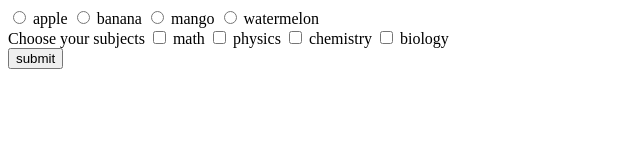
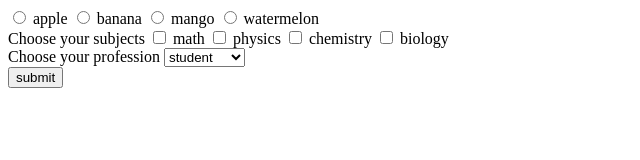
Before and after one commit to abid-arham/Delta, a plain HTML site: page day 4/checkBoxForm.html in a window 1280 px wide. Shown: the whole page, without its empty margins (0-640 px from the left). Drawn offline with Linux system fonts and the light colour scheme.

Commit message:
drop down

```diff
--- a/day 4/checkBoxForm.html
+++ b/day 4/checkBoxForm.html
@@ -41,6 +41,15 @@
 
         </div>
 
+
+        <div>
+            Choose your profession
+            <select name="profession" id="profession">
+                <option value="student">student</option>
+                <option value="developer">developer</option>
+            </select>
+        </div>
+
         <button>submit</button>
 
         </form>
```
